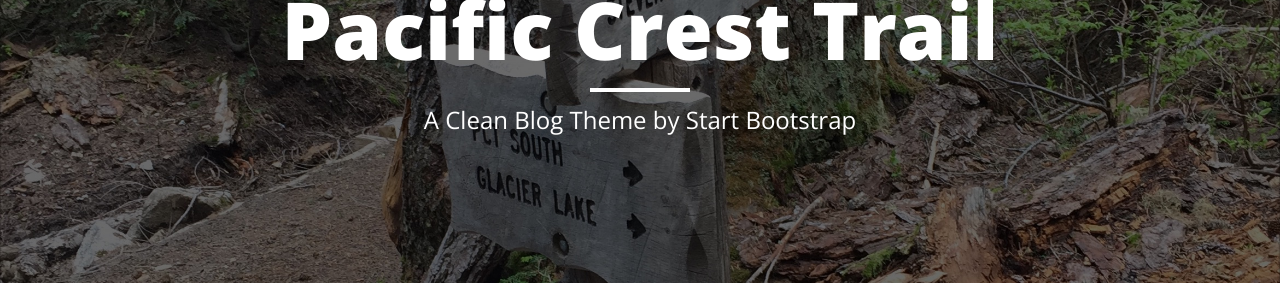
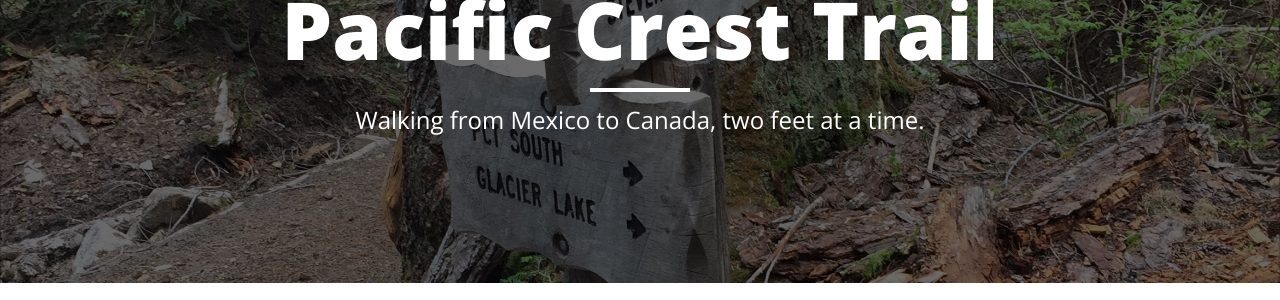
Before and after one commit to blladnar/blladnar.github.io, a Jekyll site: the page built from index.html, in a window 1280 px wide. Shown: the part 165-465 px from the top of the page. Built offline with Jekyll 4.4.1, drawn with Linux system fonts in a browser that asks for light colours; nearby versions of some CDN libraries; the list of posts is cut into pages by our own code.

Commit message:
Fix blog subtitle.

```diff
--- a/index.html
+++ b/index.html
@@ -1,6 +1,6 @@
 ---
 layout: page
-description: "A Clean Blog Theme by Start Bootstrap"
+description: "Walking from Mexico to Canada, two feet at a time."
 ---
 
 {% for post in paginator.posts %}
```
